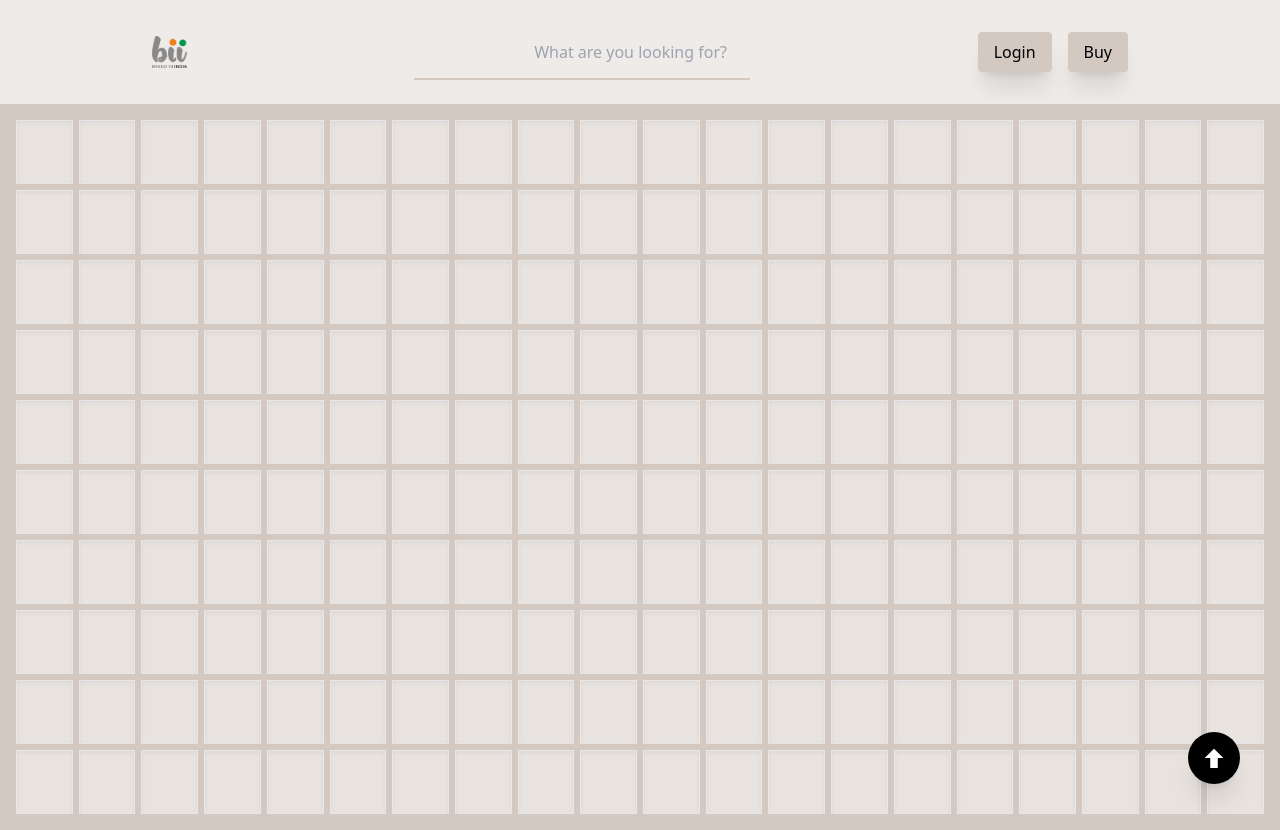
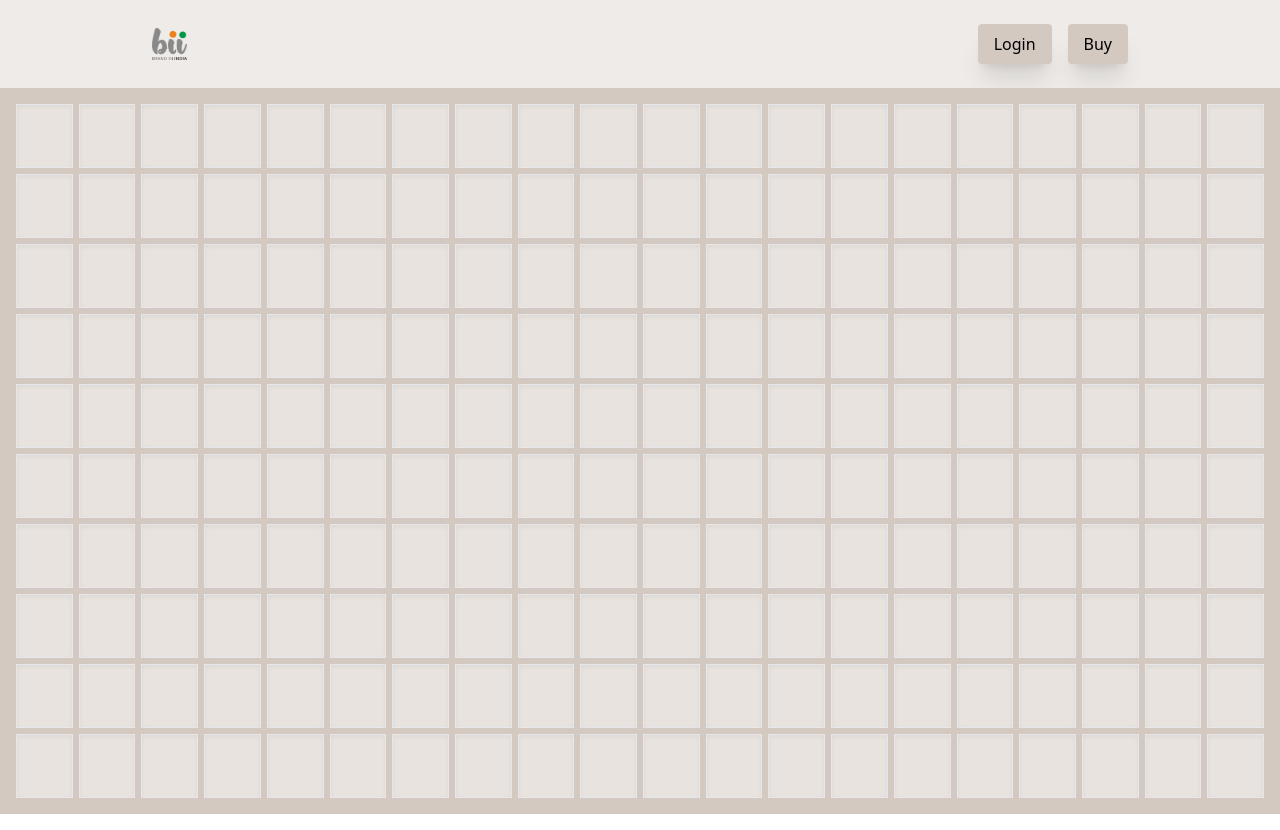
Before and after one commit to Er-Osama-ali/bii.edionproject.xyz, a React (Vite) app: page / in a window 1280 px wide. Built offline with nearby package versions, Linux system fonts and the light colour scheme.

Commit message:
add data

```diff
--- a/package.json
+++ b/package.json
@@ -10,6 +10,8 @@
     "preview": "vite preview"
   },
   "dependencies": {
+    "@fortawesome/free-solid-svg-icons": "^6.6.0",
+    "@fortawesome/react-fontawesome": "^0.2.2",
     "react": "^18.3.1",
     "react-dom": "^18.3.1",
     "react-icons": "^5.3.0",
--- a/src/Components/Home.jsx
+++ b/src/Components/Home.jsx
@@ -1,11 +1,11 @@
 
 import { ImArrowUp } from "react-icons/im";
-import React, { useState } from 'react';
+import React, { useState, useEffect } from 'react';
 import InfiniteScroll from 'react-infinite-scroll-component';
-
 
 const Home = () => {
   const [items, setItems] = useState(Array.from({ length: 200 }));
+  const [showScrollToTop, setShowScrollToTop] = useState(false);
 
   const fetchMoreData = () => {
     if (items.length >= 2000000) return;
@@ -16,6 +16,22 @@ const Home = () => {
     window.scrollTo({ top: 0, behavior: 'smooth' });
   };
 
+  // Effect to show/hide the "scroll to top" button based on scroll position
+  useEffect(() => {
+    const handleScroll = () => {
+      if (window.pageYOffset > 100) {
+        setShowScrollToTop(true);
+      } else {
+        setShowScrollToTop(false);
+      }
+    };
+
+    window.addEventListener('scroll', handleScroll);
+    return () => {
+      window.removeEventListener('scroll', handleScroll);
+    };
+  }, []);
+
   return (
     <div className="p-4 bg-primary relative">
       <InfiniteScroll
@@ -24,24 +40,27 @@ const Home = () => {
         hasMore={items.length < 2000000}
         endMessage={<p>You've seen all the boxes!</p>}
       >
+        {/* Responsive grid layout */}
         <div className="grid grid-cols-20 sm:grid-cols-20 md:grid-cols-20 lg:grid-cols-20 xl:grid-cols-20 gap-1.5">
           {items.map((_, index) => (
             <div
               key={index}
-              className=" border p-2 flex items-center justify-center text-center bg-secondary cursor-pointer shadow-inner hover:bg-hover transform hover:scale-110 transition-all duration-300 ease-in-out"
+              className="border p-2 flex items-center justify-center text-center bg-secondary cursor-pointer shadow-inner hover:bg-hover transform hover:scale-110 transition-all duration-300 ease-in-out"
               style={{ height: '5vw' }} >
-
             </div>
           ))}
         </div>
       </InfiniteScroll>
 
+      {/* Scroll to top button (only visible after scrolling down) */}
+      {showScrollToTop && (
         <button
           className="fixed bottom-4 right-10 bg-black text-white p-4 rounded-full shadow-xl hover:bg-gray-900 transform hover:scale-110 transition-all duration-300 ease-in-out"
           onClick={scrollToTop}
         >
           <ImArrowUp className="text-xl font-2rem" />
         </button>
+      )}
     </div>
   );
 };
--- a/src/Components/Login.jsx
+++ b/src/Components/Login.jsx
@@ -21,7 +21,7 @@ const Login = () => {
 
     if (storedUser.email === email && storedUser.password === password) {
       alert('Login successful!');
-      navigate('/');
+      navigate('/advertisement');
     } else {
       setErrorMessage('Invalid email or password');
     }
--- a/src/Components/Navbar.jsx
+++ b/src/Components/Navbar.jsx
@@ -1,93 +1,9 @@
-// import React, { useState } from 'react';
-// import { Link } from 'react-router-dom';
-// import logo from '../assets/logo.png';
-
-// const Navbar = () => {
-//   const [searchTerm, setSearchTerm] = useState('');
-//   const [selectedCity, setSelectedCity] = useState('');
-
-//   const cities = ['Delhi', 'Mumbai', 'Bangalore', 'Kolkata', 'Chennai'];
-
-//   const handleSearch = () => {
-//     console.log(`Searching for: ${searchTerm} in ${selectedCity}`);
-
-//   };
-
-//   return (
-//     <nav className="flex justify-between items-center p-6 bg-ali text-white shadow-md">
-//       <Link to="/">
-//         <div className="flex items-center">
-//           <img src={logo} alt="Logo" className="h-8 pl-32" />
-//         </div>
-//       </Link>
-
-//       <div className="flex flex-grow justify-center space-x-4">
-
-//         {/* Combined Search Bars */}
-//         <div className="flex flex-col items-center">
-//           <input
-//             type="text"
-//             value={searchTerm}
-//             onChange={(e) => setSearchTerm(e.target.value)}
-//             placeholder="Search..."
-//             className="border border-gray-300 p-2 rounded-md mb-2 w-80"
-//           />
-//           <select
-//             value={selectedCity}
-//             onChange={(e) => setSelectedCity(e.target.value)}
-//             className="border border-gray-300 p-2 rounded-md mb-2 w-80"
-//           >
-//             <option value="" disabled>Select a city</option>
-//             {cities.map((city) => (
-//               <option key={city} value={city}>
-//                 {city}
-//               </option>
-//             ))}
-//           </select>
-//           <button
-//             onClick={handleSearch}
-//             className="bg-blue-500 text-white p-2 rounded-md w-80"
-//           >
-//             Search
-//           </button>
-//         </div>
-
-//         <div className="relative max-w-md w-full">
-//           <input
-//             type="text"
-//             placeholder="What are you looking for?"
-//             className="w-full py-4 px-4 bg-ali text-black outline-none pl-4"
-//           />
-//           <hr className="absolute inset-x-0 bottom-0 border-t-2 border-primary w-3/4 mx-auto" />
-//         </div>
-
-//       </div>
-
-//       <div className="flex space-x-4 pr-32">
-//         <Link to="/login">
-//           <button className="bg-primary hover:bg-nav text-black py-2 px-4 rounded
-//         shadow-xl transform hover:scale-110 transition-all duration-300 ease-in-out">
-//             Login
-//           </button>
-//         </Link>
-//         <Link to="/advertisement">
-//           <button className="bg-primary hover:bg-nav text-black py-2 px-4 rounded
-//         shadow-xl transform hover:scale-110 transition-all duration-300 ease-in-out">
-//             Buy
-//           </button>
-//         </Link>
-//       </div>
-//     </nav>
-//   );
-// };
-
-// export default Navbar;
-
 
 import { Link } from 'react-router-dom';
 import logo from '../assets/logo.png'
 
 const Navbar = () => {
+
   return (
     <nav className="flex justify-between items-center p-6 bg-ali text-white shadow-md">
       <Link to="/">
@@ -95,24 +11,6 @@ const Navbar = () => {
           <img src={logo} alt="Logo" className="h-8 pl-32" />
         </div>
       </Link>
-
-
-      <div className="flex flex-grow justify-center">
-  <div className="relative max-w-md w-full">
-    <input
-      type="text"
-      placeholder="What are you looking for?"
-      className="w-full py-4 px-4 bg-ali text-black outline-none pl-44"
-    />
-
-    <hr className="absolute inset-x-0 bottom-0 border-t-2 border-primary w-3/4 mx-auto" />
-  </div>
-</div>
-
-
-
-
-
 
       <div className="flex space-x-4 pr-32">
         <Link to="/login">
```
Also changed, not shown: 1 other file (tests, documents, lock files or other folders). Lines whose indentation alone changed are shown as unchanged.
